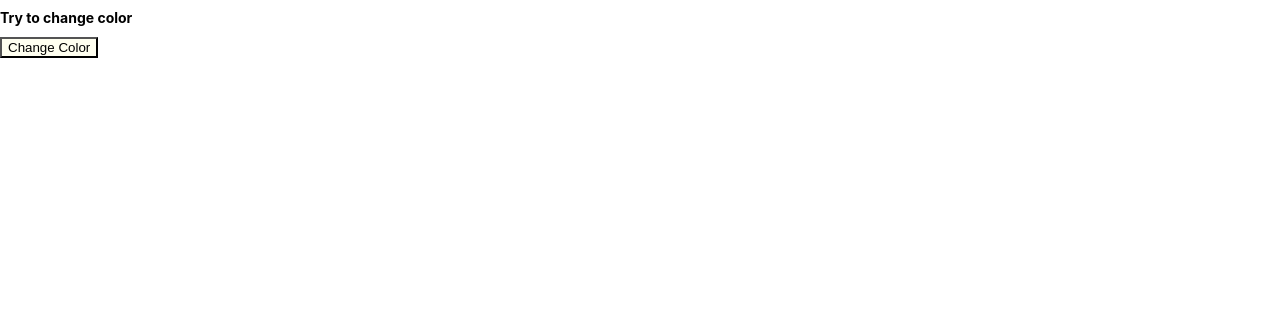
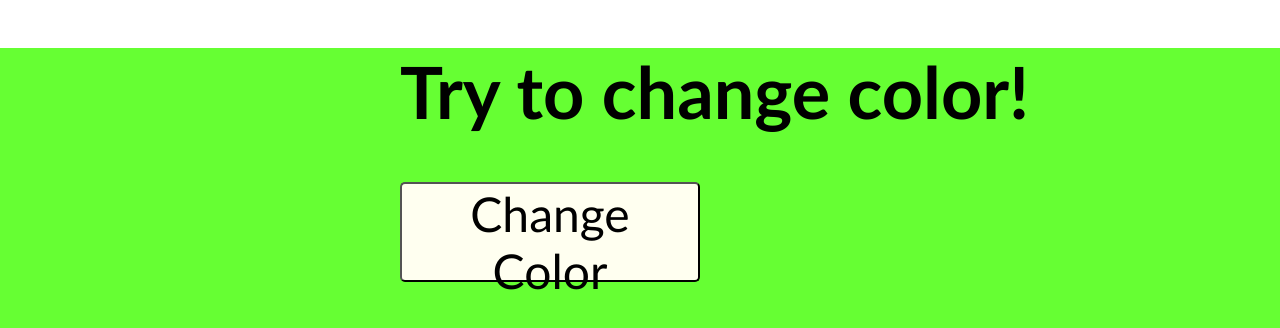
Before and after one commit to daniel8nuevo/pageColorChanger_reactjs, a React (Create React App) app: page / in a window 1280 px wide. Shown: the top 328 px of the page. Built offline with nearby package versions, Linux system fonts and the light colour scheme.

Commit message:
did a few changes w style of button, header and created new class for the main page

```diff
--- a/src/Button.css
+++ b/src/Button.css
@@ -1,4 +1,10 @@
 .buttonChanger{
     background-color: ivory;
     color: black;
+    margin-left: 400px;
+    border-radius: 5px;
+    width: 300px;
+    height: 100px;
+    font-family: 'Gill Sans', 'Gill Sans MT', Calibri, 'Trebuchet MS', sans-serif;
+    font-size: 48px;
 }
--- a/src/Header.js
+++ b/src/Header.js
@@ -5,7 +5,7 @@ export default class Header extends React.Component {
     render(){
         return(
             <h1 className='headerOne'>
-                Try to change color
+                {this.props.name}
             </h1>
         )
     }
--- a/src/header.css
+++ b/src/header.css
@@ -1,3 +1,5 @@
 .headerOne {
-    font-size: 14px;
+    font-size: 72px;
+    margin-left: 400px;
+    font-family: 'Gill Sans', 'Gill Sans MT', Calibri, 'Trebuchet MS', sans-serif;
 }
--- a/src/index.css
+++ b/src/index.css
@@ -11,3 +11,7 @@ code {
   font-family: source-code-pro, Menlo, Monaco, Consolas, 'Courier New',
     monospace;
 }
+
+.mainPage {
+  height: 2000px;
+}
--- a/src/index.js
+++ b/src/index.js
@@ -19,8 +19,8 @@ class ToggleColor extends React.Component {
   }
   render(){
     return(
-      <div>
-        <Header />
+      <div className='mainPage' style={{backgroundColor:this.state.color}}>
+        <Header name='Try to change color!' />
         <Button />
       </div>
     );
```
